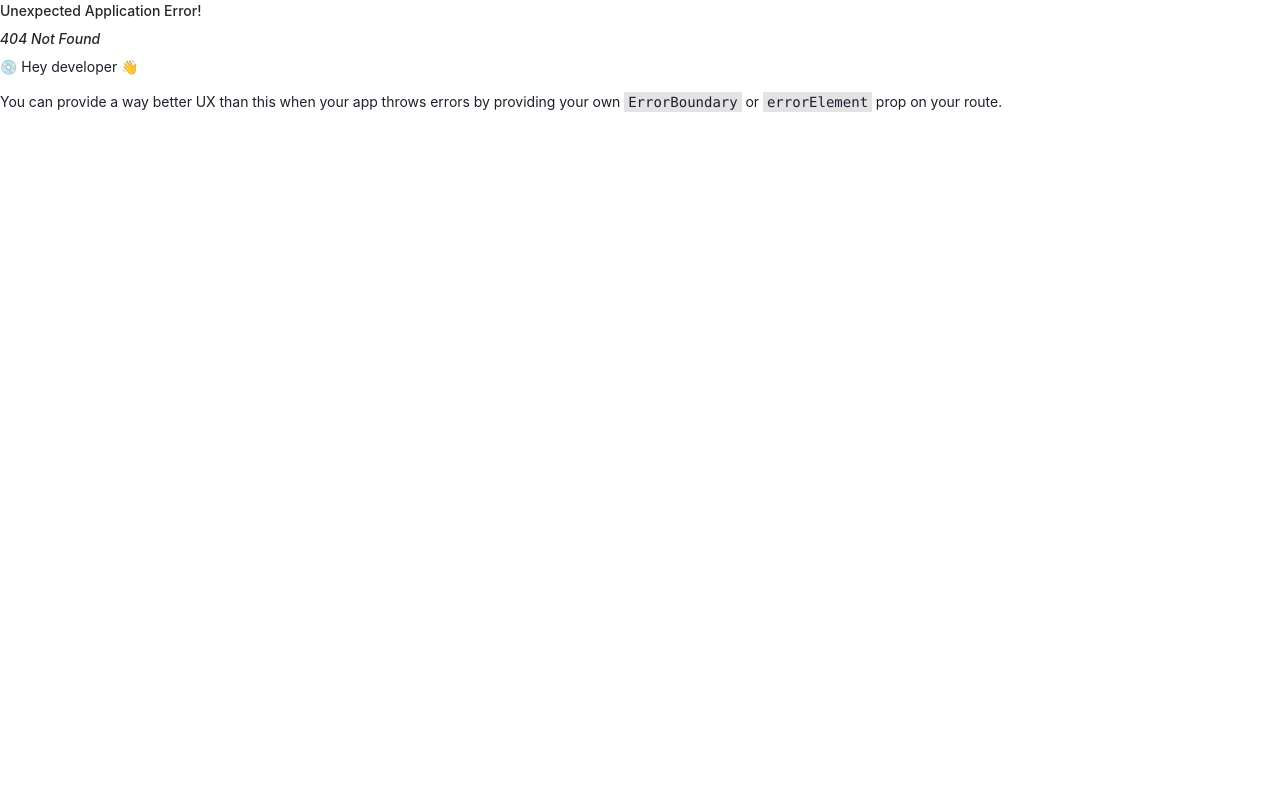
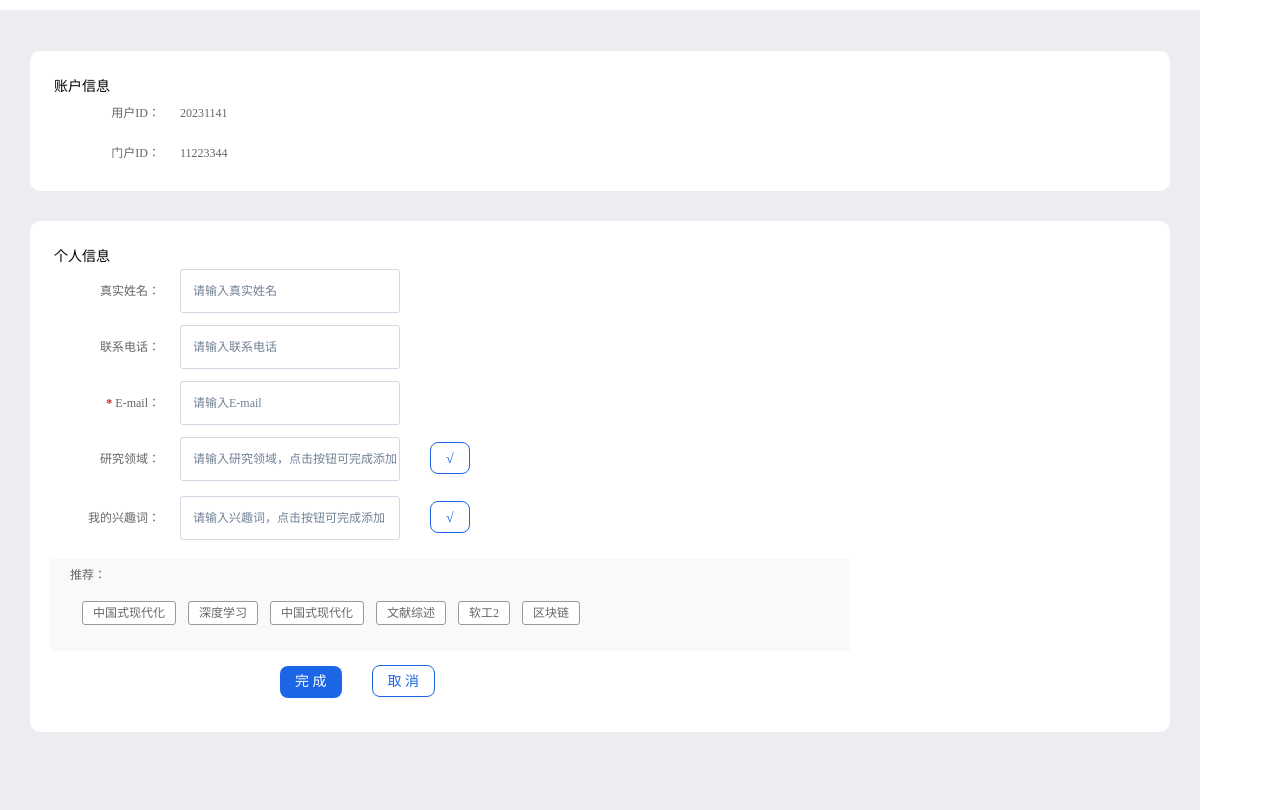
Before and after one commit to ExcitedFrog1s/AceGate, a React (Create React App) app: page /personInfo/edit in a window 1280 px wide. Before the commit this address had no page. Built offline with nearby package versions, Linux system fonts and the light colour scheme.

Commit message:
路由初试

```diff
--- a/package.json
+++ b/package.json
@@ -31,7 +31,7 @@
     "react-icons": "^4.6.0",
     "react-infinite-scroll-component": "^6.1.0",
     "react-router-dom": "^6.4.3",
-    "react-scripts": "5.0.1",
+    "react-scripts": "^5.0.1",
     "sort-by": "^1.2.0",
     "styled-components": "^5.3.6",
     "web-vitals": "^2.1.4"
--- a/src/App.js
+++ b/src/App.js
@@ -1,8 +1,9 @@
 import SearchResults from './pages/serach_results/search_results.js'
+import Information from './pages/personalinf/Information'
 
 function App() {
   return (
-    <SearchResults/>
+    <Information/>
   );
 }
 
--- a/src/pages/personalinf/Edit/index.js
+++ b/src/pages/personalinf/Edit/index.js
@@ -3,6 +3,7 @@ import { Button } from 'antd';
 import {nanoid} from 'nanoid';
 import Item from '../Item';
 import Select from '../Select'
+import {Link} from 'react-router-dom';
 import React, { Component } from 'react'
 import Interest from '../Interest';
 
@@ -108,7 +109,7 @@ export default class Edit extends Component {
               <span>研究领域：</span>
             </div>
             <div className="infinput">
-              <input ref={c => this.field = c} className="input1" type="text" placeholder="请输入研究领域,点击按钮可完成添加"/>
+              <input ref={c => this.field = c} className="input1" type="text" placeholder="请输入研究领域，点击按钮可完成添加"/>
               <Button className="clickconfirm" onClick={this.addfield}> √ </Button>
             </div>
             <div className='select_wrap'>
@@ -144,8 +145,10 @@ export default class Edit extends Component {
                 }
             </div>
           </div>
-          <Button className="button1">完成</Button>
-          <Button className="button2">取消</Button>
+          <Link to="/personInfo">
+            <Button className="button1">完成</Button>
+            <Button className="button2">取消</Button>
+          </Link>
           </div>
         </div>
       </div>
--- a/src/pages/personalinf/Frame/index.js
+++ b/src/pages/personalinf/Frame/index.js
@@ -1,6 +1,7 @@
 //by wgx
 import { Button } from 'antd';
 import Item from '../Item';
+import {Link} from 'react-router-dom';
 import React, { Component } from 'react';
 import '../index.css';
 
@@ -26,7 +27,9 @@ export default class Frame extends Component {
               return<Item key={inf.id} {...inf}/>
             })
           }
-          <Button className="button1">编辑</Button>
+          <Link to="/personInfo/edit">
+            <Button className="button1">编辑</Button>
+          </Link>
         </div>
       </div>
     )
--- a/src/pages/personalinf/Information/index.js
+++ b/src/pages/personalinf/Information/index.js
@@ -2,6 +2,8 @@
 import React, { Component } from 'react'
 import Frame from '../Frame'
 import Edit from '../Edit'
+import { Route,Routes } from 'react-router-dom';
+import '../index.css';
 
 export default class Information extends Component {
     state = {accountinfs:[
@@ -30,9 +32,12 @@ export default class Information extends Component {
     const {personalinfs} = this.state
     const {interestwords} = this.state
     return (
-      <div>
-        <Frame accountinfs={accountinfs} personalinfs={personalinfs}/>
-        <Edit accountinfs={accountinfs} interestwords={interestwords}/>
+      <div className='infoBackground'>
+        <div>&nbsp;</div>
+        <Routes>
+          <Route path="/" element={<Frame  accountinfs={accountinfs} personalinfs={personalinfs} /> } />
+          <Route path="edit" element={<Edit  accountinfs={accountinfs} interestwords={interestwords}/>} />
+        </Routes>
       </div>
     )
   }
--- a/src/pages/personalinf/index.css
+++ b/src/pages/personalinf/index.css
@@ -7,7 +7,10 @@
     padding-bottom: 12px;
     margin-top: 20px;
     margin-bottom: 30px;
+    margin-left: 30px;
+    margin-right: 30px;
 }
+
 
 .frametitle{
     padding: 28px 0 16px 24px;
@@ -84,9 +87,14 @@
     background: #ffffff;
 }
 /*  页面底色 */
-body{
+.infoBackground{
+    width: 150vh;
+    height: 100vh;
     background: rgb(235,237,240);
+    margin-top: 10px;
 }
+
+/* 关键词选择组件演示*/
 
 .option{
     max-width: 800px;
```
Also changed, not shown: src/routes/default_router.js (+12 -0 lines).
